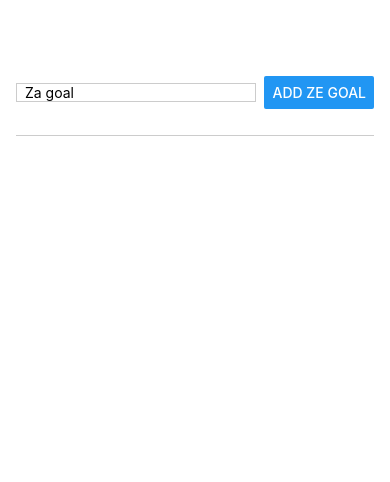
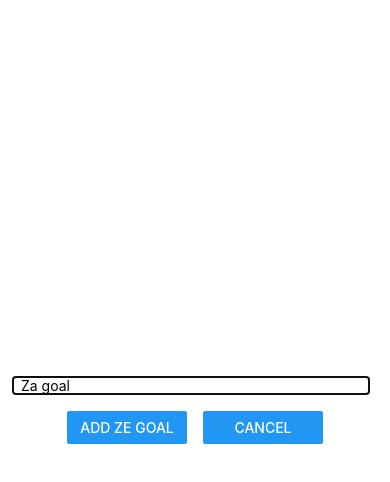
Before and after one commit to gariasf/silly-little-apps, a React Native app in the folder base-fakts/: screen / in a window 390 px wide. Both pictures are taken after a click on the button "ADD ZE GOAL". Shown: the top 482 px of the page. Built offline with nearby package versions, Linux system fonts and the light colour scheme.

Commit message:
feat: move input to modal

```diff
--- a/base-fakts/App.js
+++ b/base-fakts/App.js
@@ -1,16 +1,26 @@
-import { StyleSheet, View, FlatList } from 'react-native';
+import { StyleSheet, View, FlatList, Button } from 'react-native';
 import { useState } from 'react';
 import GoalInput from './components/GoalInput';
 import GoalItem from './components/GoalItem';
 
 export default function App() {
   const [goals, setGoals] = useState([]);
+  const [modalIsVisible, setModalIsVisible] = useState(false);
+
+  function startAddGoalHandler() {
+    setModalIsVisible(true);
+  }
+
+  function endAddGoalHandler() {
+    setModalIsVisible(false);
+  }
 
   function addGoalHandler(enteredGoalText) {
     setGoals(prevGoals => [...prevGoals, {
       key: Math.random().toString(),
       text: enteredGoalText
     }]);
+    endAddGoalHandler();
   }
 
   function deleteGoalHandler(id) {
@@ -19,7 +29,8 @@ export default function App() {
 
   return (
     <View style={styles.appContainer}>
-      <GoalInput onAddGoal={addGoalHandler} />
+      <Button title="Add Ze Goal" color="#5e0acc" onPress={startAddGoalHandler} />
+      <GoalInput onAddGoal={addGoalHandler} onCancel={endAddGoalHandler} visible={modalIsVisible} />
       <View style={styles.goalsContainer}>
         <FlatList
           data={goals}
--- a/base-fakts/components/GoalInput.js
+++ b/base-fakts/components/GoalInput.js
@@ -1,7 +1,7 @@
-import { Button, StyleSheet, View, TextInput } from 'react-native';
+import { Button, StyleSheet, View, TextInput, Modal} from 'react-native';
 import { useState } from 'react';
 
-export default function GoalInput({ onAddGoal }) {
+export default function GoalInput({ onAddGoal, onCancel, visible }) {
   const [enteredGoalText, setEnteredGoalText] = useState('');
 
   function goalInputHandler(text) {
@@ -17,6 +17,7 @@ export default function GoalInput({ onAddGoal }) {
   }
 
   return (
+    <Modal visible={visible} animationType='slide'>
       <View style={styles.inputContainer}>
         <TextInput
           placeholder='Za goal'
@@ -24,26 +25,47 @@ export default function GoalInput({ onAddGoal }) {
           onChangeText={goalInputHandler}
           value={enteredGoalText}
         />
+        <View style={styles.buttonContainer}>
+         <View style={styles.button}>
            <Button title="Add ze goal" onPress={addGoalHandler} />
          </View>
+          <View style={styles.button}>
+            <Button title="Cancel" onPress={onCancel} />
+          </View>
+        </View>
+      </View>
+
+
+    </Modal>
   );
 }
 
 const styles = StyleSheet.create({
   inputContainer: {
     flex: 1,
-    flexDirection: 'row',
-    justifyContent: 'space-between',
+    justifyContent: 'center',
     alignItems: 'center',
     borderBottomWidth: 1,
     borderBottomColor: '#ccc',
-    marginBottom: 24
+    marginBottom: 24,
+    padding: 16
   },
   textInput: {
     borderWidth: 1,
     borderColor: '#ccc',
-    width: "70%",
+    width: "100%",
     marginRight: 8,
     paddingLeft: 8
+  },
+  buttonContainer: {
+    flexDirection: 'row',
+    justifyContent: 'center',
+    marginTop: 16,
+    width: "70%",
+    position: "relative"
+  },
+  button: {
+    width: 120,
+    marginHorizontal: 8
   }
 });
```
Lines whose indentation alone changed are shown as unchanged.
